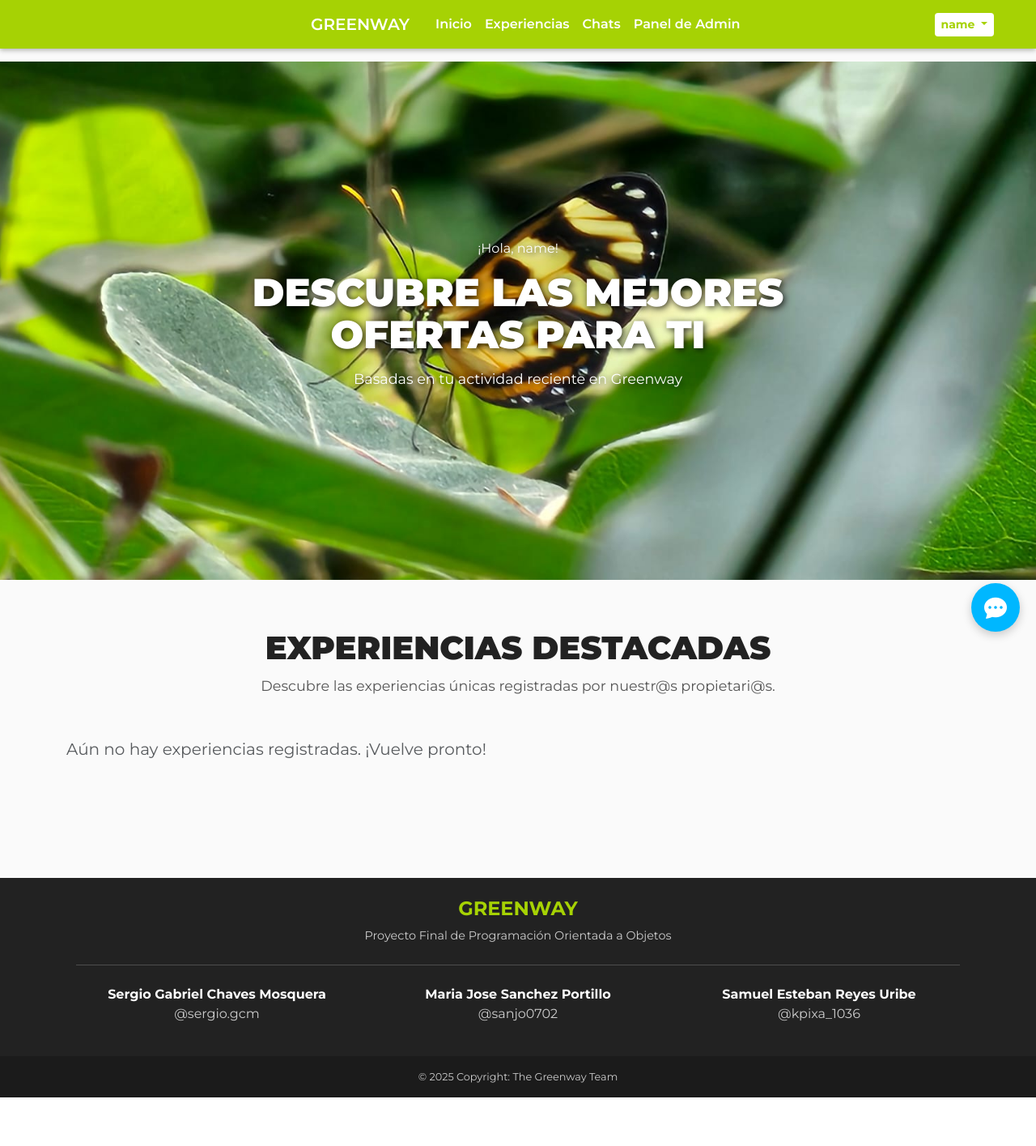
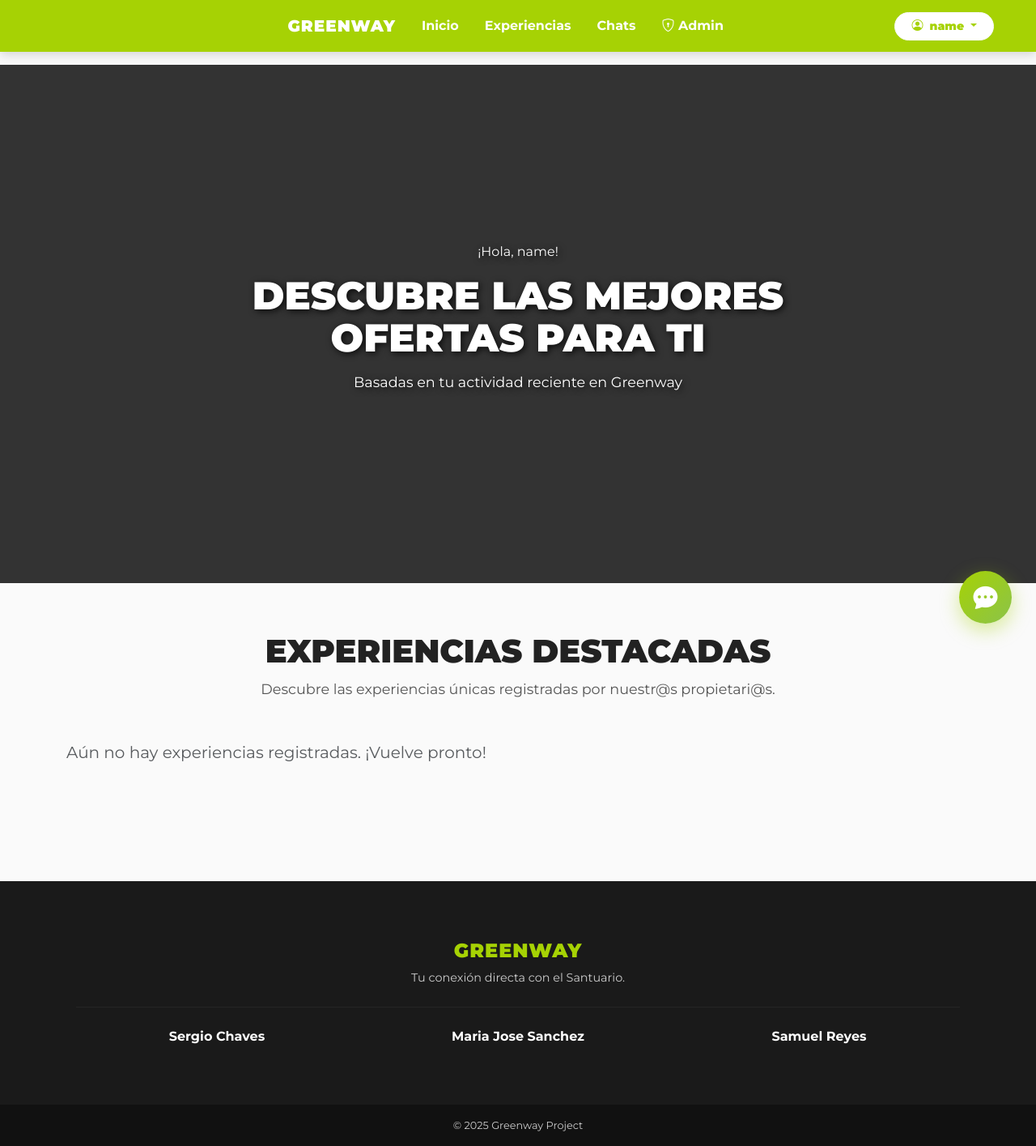
Before and after one commit to sechaves/CRUD-Firebase-Greenway, a Flask app: page /home in a window 1280 px wide. Shown: the whole page at 81% size. Before the commit the page ends 1355 px from the top, so only its background shows below. Run offline with Flask 3, Linux system fonts and the light colour scheme; the visitor is signed in with stand-in values (Sample User, id 1); data that the repository does not hold is empty; parts of the project's set-up code (start-up, migrations or seed data) failed here and were passed over.

Commit message:
edit css

```diff
--- a/app/templates/base.html
+++ b/app/templates/base.html
@@ -5,7 +5,6 @@
     <meta name="viewport" content="width=device-width, initial-scale=1.0">
     <title>{% block title %}Bienvenido{% endblock %} - GREENWAY</title>
 
-    <!-- Links CSS Comunes -->
     <link href="https://cdn.jsdelivr.net/npm/bootstrap@5.3.0/dist/css/bootstrap.min.css" rel="stylesheet">
     <link rel="stylesheet" href="https://cdn.jsdelivr.net/npm/bootstrap-icons@1.11.3/font/bootstrap-icons.min.css">
     <link href="https://fonts.googleapis.com/css2?family=Montserrat:wght@400;600;700;900&display=swap" rel="stylesheet">
@@ -15,200 +14,225 @@
 
         :root {
             --greenway-primary: #A6D204; /* Verde principal */
-            --greenway-accent: #00b7ff;   /* Naranja (para el chat) */
-            --greenway-yellow-light: #FBEE3F; /* Amarillo alerta */
-            --greenway-blue: #648BFF;       /* Azul info */
+            --greenway-accent: #00b7ff;   /* Azul/Celeste */
+            --greenway-yellow-light: #FBEE3F;
+            --greenway-blue: #648BFF;
             --greenway-text: #222;
         }
 
         body {
             font-family: 'Montserrat', sans-serif;
             background-color: #fafafa;
-            /* El padding-top se añade con JS para que sea dinámico */
+            /* El padding-top se añade con JS */
         }
 
         /* NAVBAR (Común) */
         .navbar-greenway {
             background-color: var(--greenway-primary) !important;
-            box-shadow: 0 2px 6px rgba(0,0,0,0.3);
-            padding: 10px 40px;
+            box-shadow: 0 4px 12px rgba(0,0,0,0.15);
+            padding: 12px 40px;
             position: fixed;
             top: 0;
             width: 100%;
             z-index: 1030;
             transition: transform 0.3s ease-in-out;
         }
-        .navbar-greenway .navbar-brand, .navbar-greenway .nav-link { color: white !important; font-weight: 600; transition: color 0.3s; }
-        .navbar-greenway .nav-link:hover { color: #222 !important; }
-        .navbar-greenway .btn-light { background-color: white !important; color: var(--greenway-primary) !important; font-weight: 700; border: none; transition: all 0.3s; }
-        .navbar-greenway .btn-light:hover { background-color: #f8f8f8 !important; transform: scale(1.05); }
+        .navbar-greenway .navbar-brand, .navbar-greenway .nav-link { color: white !important; font-weight: 700; transition: opacity 0.3s; }
+        .navbar-greenway .nav-link:hover { opacity: 0.8; }
+        .navbar-greenway .btn-light { background-color: white !important; color: var(--greenway-primary) !important; font-weight: 800; border-radius: 20px; padding: 6px 20px; transition: all 0.3s; }
+        .navbar-greenway .btn-light:hover { transform: translateY(-2px); box-shadow: 0 4px 10px rgba(0,0,0,0.2); }
         .navbar-hidden { transform: translateY(-100%); }
 
         /* FOOTER (Común) */
         .footer-greenway {
-            background-color: #222;
+            background-color: #1a1a1a;
             color: #ccc;
+            padding-top: 3rem;
         }
-        .footer-greenway h5 { font-weight: 700; color: var(--greenway-primary); font-size: 1.5rem; }
+        .footer-greenway h5 { font-weight: 800; color: var(--greenway-primary); font-size: 1.5rem; letter-spacing: 1px; }
         .footer-greenway p { font-size: 0.9rem; margin-bottom: 5px; }
         .footer-greenway strong { color: #fff; }
-        .footer-greenway .copyright { background-color: rgba(0, 0, 0, 0.2); font-size: 0.8rem; }
+        .footer-greenway .copyright { background-color: #111; font-size: 0.8rem; margin-top: 2rem; }
 
-        /* ANIMATIONS (Común) */
-        @keyframes fadeIn { from { opacity: 0; transform: translateY(15px); } to { opacity: 1; transform: translateY(0); } }
-
-        /* Colores de Alertas (Flash) Personalizados */
-        .alert-success { background-color: var(--greenway-primary); color: white; border: none; }
-        .alert-danger { background-color: #dc3545; color: white; border: none; }
-        .alert-info { background-color: var(--greenway-blue); color: white; border: none; }
-        .alert-warning { background-color: var(--greenway-yellow-light); color: var(--greenway-text); border: none; }
-
-        /* --- ESTILOS DEL CHATBOT --- */
+        /* --- ESTILOS DEL CHATBOT (REDISEÑADO) --- */
         #chat-toggle {
             position: fixed;
-            bottom: 20px;
-            right: 20px;
-            width: 60px;
-            height: 60px;
-            background-color: var(--greenway-accent); /* Color del botón */
+            bottom: 30px;
+            right: 30px;
+            width: 65px;
+            height: 65px;
+            background: linear-gradient(135deg, var(--greenway-primary), #8bc34a);
             color: white;
             border-radius: 50%;
             border: none;
-            font-size: 28px;
+            font-size: 30px;
             display: flex;
             justify-content: center;
             align-items: center;
-            box-shadow: 0 4px 12px rgba(0,0,0,0.2);
+            box-shadow: 0 8px 24px rgba(166, 210, 4, 0.4);
             z-index: 1040;
-            transition: all 0.3s ease;
+            transition: all 0.3s cubic-bezier(0.175, 0.885, 0.32, 1.275);
+            cursor: pointer;
         }
         #chat-toggle:hover {
-            transform: scale(1.1);
-            background-color: #00a2ff; /* Un poco más oscuro al pasar el mouse */
+            transform: scale(1.1) rotate(10deg);
         }
+
         #chat-window {
             position: fixed;
-            bottom: 90px;
-            right: 20px;
-            width: 350px;
-            height: 450px;
-            background-color: white;
-            border-radius: 15px;
-            box-shadow: 0 5px 20px rgba(0,0,0,0.25);
+            bottom: 110px;
+            right: 30px;
+            width: 380px;
+            height: 550px;
+            background-color: #ffffff;
+            border-radius: 24px;
+            box-shadow: 0 12px 48px rgba(0,0,0,0.15);
             z-index: 1039;
             display: flex;
             flex-direction: column;
             overflow: hidden;
-            /* Oculto por defecto */
+            /* Animación de entrada */
             opacity: 0;
-            transform: translateY(20px);
+            transform: translateY(20px) scale(0.95);
             visibility: hidden;
-            transition: all 0.3s ease-in-out;
+            transition: all 0.3s cubic-bezier(0.165, 0.84, 0.44, 1);
+            border: 1px solid rgba(0,0,0,0.05);
         }
         #chat-window.open {
             opacity: 1;
-            transform: translateY(0);
+            transform: translateY(0) scale(1);
             visibility: visible;
         }
+
         #chat-header {
-            background-color: var(--greenway-accent); /* Color del header */
+            /* CORREGIDO: Cambié #9yc33a por #8bc34a (verde válido) */
+            background: linear-gradient(135deg, var(--greenway-primary), #8bc34a);
             color: white;
-            padding: 15px;
-            font-weight: 700;
-            font-size: 1.1rem;
-            text-align: center;
+            padding: 20px;
+            display: flex;
+            align-items: center;
+            justify-content: space-between;
+            border-bottom: 1px solid rgba(255,255,255,0.1);
         }
+        #chat-header h5 { margin: 0; font-weight: 700; font-size: 1.1rem; display: flex; align-items: center; gap: 8px; }
+        #chat-close-btn { background: none; border: none; color: white; opacity: 0.8; font-size: 1.2rem; cursor: pointer; transition: opacity 0.2s;}
+        #chat-close-btn:hover { opacity: 1; }
+
         #chat-messages {
             flex-grow: 1;
-            padding: 15px;
+            padding: 20px;
             overflow-y: auto;
             display: flex;
             flex-direction: column;
-            gap: 12px;
+            gap: 15px;
+            background-color: #f9f9f9;
         }
+
+        /* BURBUJAS DE MENSAJE */
         .chat-message {
-            padding: 10px 14px;
-            border-radius: 20px;
-            max-width: 80%;
-            line-height: 1.4;
+            padding: 12px 16px;
+            border-radius: 18px;
+            max-width: 85%;
+            line-height: 1.5;
+            font-size: 0.95rem;
+            position: relative;
+            animation: fadeIn 0.3s ease;
         }
+        @keyframes fadeIn { from { opacity: 0; transform: translateY(10px); } to { opacity: 1; transform: translateY(0); } }
+
         .user-message {
-            background-color: #f1f1f1;
+            background-color: var(--greenway-accent); /* Color Azul */
+            color: white;
+            align-self: flex-end;
+            border-bottom-right-radius: 4px; /* Efecto burbuja */
+            box-shadow: 0 2px 5px rgba(0, 183, 255, 0.2);
+        }
+
+        .bot-message {
+            background-color: #ffffff;
             color: #333;
-            align-self: flex-end;
-            border-bottom-right-radius: 5px;
+            align-self: flex-start;
+            border-bottom-left-radius: 4px; /* Efecto burbuja */
+            border: 1px solid #eee;
+            box-shadow: 0 2px 5px rgba(0,0,0,0.05);
         }
-        .bot-message {
-            background-color: var(--greenway-accent);
-            color: white;
-            align-self: flex-start;
-            border-bottom-left-radius: 5px;
+
+        /* Animación de "escribiendo" */
+        .bot-message.loading {
+            color: #888;
+            font-style: italic;
+            background: #f0f0f0;
         }
-        .bot-message.loading {
-            /* Animación de "escribiendo..." */
-            animation: pulse 1.5s infinite;
-        }
-        @keyframes pulse { 0%, 100% { opacity: 1; } 50% { opacity: 0.5; } }
 
         #chat-form {
             display: flex;
-            border-top: 1px solid #eee;
-            padding: 10px;
+            padding: 15px;
+            background: white;
+            border-top: 1px solid #f0f0f0;
+            gap: 10px;
         }
         #chat-input {
             flex-grow: 1;
-            border: none;
-            padding: 10px;
-            border-radius: 20px;
-            background-color: #f7f7f7;
+            border: 1px solid #eee;
+            padding: 12px 20px;
+            border-radius: 30px;
+            background-color: #f8f9fa;
+            transition: all 0.2s;
         }
         #chat-input:focus {
             outline: none;
-            box-shadow: 0 0 0 2px var(--greenway-accent);
+            background-color: white;
+            border-color: var(--greenway-accent);
+            box-shadow: 0 0 0 3px rgba(0, 183, 255, 0.1);
         }
         #chat-submit {
-            background: none;
+            background: var(--greenway-accent);
             border: none;
-            color: var(--greenway-accent);
-            font-size: 20px;
-            padding: 0 10px;
+            color: white;
+            width: 45px;
+            height: 45px;
+            border-radius: 50%;
+            display: flex;
+            justify-content: center;
+            align-items: center;
+            font-size: 18px;
+            cursor: pointer;
+            transition: transform 0.2s;
+            box-shadow: 0 4px 10px rgba(0, 183, 255, 0.3);
         }
+        #chat-submit:hover { transform: scale(1.1); }
+
     </style>
 
-    <!-- Bloque para estilos específicos de cada página -->
     {% block styles %}{% endblock %}
 
 </head>
 <body>
 
-    <!-- ======== NAVBAR (EN BASE.HTML) ======== -->
     <nav class="navbar navbar-expand-lg navbar-greenway">
         <div class="container-fluid d-flex justify-content-between align-items-center">
 
             <div style="width: 100px;"></div>
 
             <div class="d-flex mx-auto align-items-center">
-                <a class="navbar-brand me-4" href="{{ url_for('home') }}">
+                <a class="navbar-brand me-4" href="{{ url_for('home') }}" style="font-weight: 900; letter-spacing: 1px;">
                     GREENWAY
                 </a>
                 <div class="collapse navbar-collapse show" id="navbarNav">
-                    <ul class="navbar-nav">
+                    <ul class="navbar-nav gap-3">
                         <li class="nav-item"><a class="nav-link" href="{{ url_for('home') }}">Inicio</a></li>
                         <li class="nav-item"><a class="nav-link" href="{{ url_for('experiencias') }}">Experiencias</a></li>
                         <li class="nav-item"><a class="nav-link" href="{{ url_for('chats') }}">Chats</a></li>
 
-                        <!-- Lógica de Roles -->
                         {% if session.role == 'admin' %}
                             <li class="nav-item">
-                                <a class="nav-link" href="{{ url_for('admin_panel') }}">Panel de Admin</a>
+                                <a class="nav-link text-warning" href="{{ url_for('admin_panel') }}"><i class="bi bi-shield-lock"></i> Admin</a>
                             </li>
                         {% elif session.role == 'propietaria' %}
                             <li class="nav-item">
-                                <a class="nav-link" href="{{ url_for('crear_experiencia_form') }}">Registrar Experiencia</a>
+                                <a class="nav-link" href="{{ url_for('crear_experiencia_form') }}"><i class="bi bi-plus-circle"></i> Publicar</a>
                             </li>
                         {% endif %}
-                        <!-- Fin de la lógica de roles -->
-
                     </ul>
                 </div>
             </div>
@@ -216,31 +240,28 @@
             <ul class="navbar-nav">
                 <li class="nav-item dropdown">
                     <a class="btn btn-sm btn-light dropdown-toggle" href="#" role="button" data-bs-toggle="dropdown" aria-expanded="false">
-                        <!-- Muestra el email si está en la sesión -->
                         {% if session.user_email %}
-                            {{ session.user_email.split('@')[0] }}
+                            <i class="bi bi-person-circle me-1"></i> {{ session.user_email.split('@')[0] }}
                         {% else %}
                             Cuenta
                         {% endif %}
                     </a>
-                    <ul class="dropdown-menu dropdown-menu-end">
-                        <li><a class="dropdown-item" href="{{ url_for('profile') }}">Mi Perfil</a></li>
-                        <li><a class="dropdown-item" href="{{ url_for('settings') }}">Configuración</a></li>
+                    <ul class="dropdown-menu dropdown-menu-end shadow border-0 rounded-3 mt-2">
+                        <li><a class="dropdown-item py-2" href="{{ url_for('profile') }}"><i class="bi bi-person me-2"></i> Mi Perfil</a></li>
                         <li><hr class="dropdown-divider"></li>
-                        <li><a class="dropdown-item text-danger" href="{{ url_for('logout') }}">Cerrar Sesión</a></li>
+                        <li><a class="dropdown-item py-2 text-danger" href="{{ url_for('logout') }}"><i class="bi bi-box-arrow-right me-2"></i> Cerrar Sesión</a></li>
                     </ul>
                 </li>
             </ul>
         </div>
     </nav>
 
-    <!-- ======== CONTENEDOR DE NOTIFICACIONES (FLASH) ======== -->
     <div class="container" style="position: relative; z-index: 1025; margin-top: 1rem;">
         {% with messages = get_flashed_messages(with_categories=true) %}
           {% if messages %}
             <div class="mt-2">
               {% for category, message in messages %}
-                <div class="alert alert-{{ category }} alert-dismissible fade show" role="alert">
+                <div class="alert alert-{{ category }} alert-dismissible fade show shadow-sm rounded-3" role="alert">
                   {{ message }}
                   <button type="button" class="btn-close" data-bs-dismiss="alert" aria-label="Close"></button>
                 </div>
@@ -250,49 +271,50 @@
         {% endwith %}
     </div>
 
-    <!-- ======== CONTENIDO PRINCIPAL (HEREDABLE) ======== -->
-    <main>
+    <main style="min-height: 80vh;">
         {% block content %}{% endblock %}
     </main>
 
-    <!-- ======== FOOTER (EN BASE.HTML) ======== -->
     <footer class="text-center footer-greenway mt-5">
         <div class="container p-4">
             <section class="mb-4">
                 <h5>GREENWAY</h5>
-                <p>Proyecto Final de Programación Orientada a Objetos</p>
+                <p>Tu conexión directa con el Santuario.</p>
             </section>
-            <hr>
+            <hr style="border-color: #444;">
             <section class="mt-4">
-                <div class="row justify-content-center">
+                <div class="row justify-content-center text-secondary">
                     <div class="col-lg-4 col-md-6 mb-3">
-                        <strong>Sergio Gabriel Chaves Mosquera</strong><br>
-                        @sergio.gcm
+                        <strong class="text-white">Sergio Chaves</strong>
                     </div>
                     <div class="col-lg-4 col-md-6 mb-3">
-                        <strong>Maria Jose Sanchez Portillo</strong><br>
-                        @sanjo0702
+                        <strong class="text-white">Maria Jose Sanchez</strong>
                     </div>
                     <div class="col-lg-4 col-md-6 mb-3">
-                        <strong>Samuel Esteban Reyes Uribe</strong><br>
-                        @kpixa_1036
+                        <strong class="text-white">Samuel Reyes</strong>
                     </div>
                 </div>
             </section>
         </div>
         <div class="text-center p-3 copyright">
-            © 2025 Copyright: The Greenway Team
+            © 2025 Greenway Project
         </div>
     </footer>
 
-    <!-- ======== CHATBOT HTML (EN BASE.HTML) ======== -->
     <div id="chat-window">
-        <div id="chat-header">Chat Greenway 🐝</div>
+        <div id="chat-header">
+            <div>
+                <h5><i class="bi bi-robot me-2"></i> Asistente IA</h5>
+            </div>
+            <button id="chat-close-btn"><i class="bi bi-chevron-down"></i></button>
+        </div>
+
         <div id="chat-messages">
-            <div class="bot-message">
-                ¡Hola! Soy Greenway-bot. ¿En qué puedo ayudarte hoy?
+            <div class="bot-message chat-message">
+                👋 ¡Hola! Soy el asistente virtual de Greenway. <br>¿En qué te puedo ayudar hoy?
             </div>
         </div>
+
         <form id="chat-form">
             <input type="text" id="chat-input" placeholder="Escribe tu pregunta..." autocomplete="off">
             <button type="submit" id="chat-submit">
@@ -300,25 +322,21 @@
             </button>
         </form>
     </div>
+
     <button id="chat-toggle">
         <i class="bi bi-chat-dots-fill"></i>
     </button>
 
 
-    <!-- ======== SCRIPTS COMUNES (EN BASE.HTML) ======== -->
     <script src="https://cdn.jsdelivr.net/npm/bootstrap@5.3.0/dist/js/bootstrap.bundle.min.js"></script>
 
-    <!-- SCRIPT PARA LA SMART NAVBAR (Común) -->
     <script>
         document.addEventListener('DOMContentLoaded', function() {
             let prevScrollPos = window.pageYOffset;
             const navbar = document.querySelector('.navbar-greenway');
-
-            // Ajuste dinámico del padding-top del body
             if (navbar) {
                 document.body.style.paddingTop = navbar.offsetHeight + 'px';
             }
-
             window.onscroll = function() {
                 if (!navbar) return;
                 const currentScrollPos = window.pageYOffset;
@@ -334,20 +352,18 @@
         });
     </script>
 
-    <!-- SCRIPT DEL CHATBOT (EN BASE.HTML) -->
     <script>
         document.addEventListener('DOMContentLoaded', function() {
             const chatWindow = document.getElementById('chat-window');
             const chatToggle = document.getElementById('chat-toggle');
+            const chatCloseBtn = document.getElementById('chat-close-btn');
             const chatForm = document.getElementById('chat-form');
             const chatInput = document.getElementById('chat-input');
             const chatMessages = document.getElementById('chat-messages');
 
-            // 1. Abrir/Cerrar el chat
-            if (chatToggle) { // Asegurarse de que el elemento exista
-                chatToggle.addEventListener('click', () => {
+            // Abrir/Cerrar
+            function toggleChat() {
                 chatWindow.classList.toggle('open');
-                    // Cambiar el ícono
                 const icon = chatToggle.querySelector('i');
                 if (chatWindow.classList.contains('open')) {
                     icon.classList.remove('bi-chat-dots-fill');
@@ -356,87 +372,68 @@
                     icon.classList.remove('bi-x-lg');
                     icon.classList.add('bi-chat-dots-fill');
                 }
-                });
             }
 
-            // 2. Enviar el formulario
-            if (chatForm) { // Asegurarse de que el elemento exista
+            if (chatToggle) chatToggle.addEventListener('click', toggleChat);
+            if (chatCloseBtn) chatCloseBtn.addEventListener('click', toggleChat);
+
+            // Enviar mensaje
+            if (chatForm) {
                 chatForm.addEventListener('submit', function(e) {
                     e.preventDefault();
                     const userMessage = chatInput.value.trim();
                     if (userMessage === '') return;
 
-                    // Añadir mensaje del usuario al chat
                     addMessage(userMessage, 'user');
                     chatInput.value = '';
 
-                    // Mostrar "escribiendo..."
-                    addMessage('...', 'bot', true);
+                    // Loader
+                    const loader = document.createElement('div');
+                    loader.classList.add('bot-message', 'chat-message', 'loading');
+                    loader.innerHTML = '<i class="bi bi-three-dots"></i> Escribiendo...';
+                    chatMessages.appendChild(loader);
+                    chatMessages.scrollTop = chatMessages.scrollHeight;
 
-                    // Enviar al backend (main.py)
                     fetch('/ask-chatbot', {
                         method: 'POST',
-                        headers: {
-                            'Content-Type': 'application/json'
-                        },
+                        headers: { 'Content-Type': 'application/json' },
                         body: JSON.stringify({ pregunta: userMessage })
                     })
                     .then(response => response.json())
                     .then(data => {
-                        // Quitar el "escribiendo..."
-                        removeLoadingMessage();
-
+                        loader.remove();
                         if (data.respuesta) {
                             addMessage(data.respuesta, 'bot');
                         } else {
-                            addMessage('Lo siento, hubo un error. Intenta de nuevo.', 'bot');
+                            addMessage('Lo siento, no pude procesar eso.', 'bot');
                         }
                     })
                     .catch(error => {
-                        console.error('Error en el chat:', error);
-                        removeLoadingMessage();
-                        addMessage('Error de conexión con el bot. 🤖', 'bot');
+                        loader.remove();
+                        addMessage('Error de conexión ⚠️', 'bot');
                     });
                 });
             }
 
-            // --- Funciones auxiliares del chat ---
-
-            function addMessage(text, sender, isLoading = false) {
+            function addMessage(text, sender) {
                 const messageEl = document.createElement('div');
                 messageEl.classList.add('chat-message');
                 messageEl.classList.add(sender === 'user' ? 'user-message' : 'bot-message');
-                if (isLoading) {
-                    messageEl.classList.add('loading');
-                }
-                messageEl.textContent = text;
+                messageEl.textContent = text; // Usamos textContent para evitar inyección HTML
                 chatMessages.appendChild(messageEl);
-
-                // Auto-scroll al fondo
                 chatMessages.scrollTop = chatMessages.scrollHeight;
             }
-
-            function removeLoadingMessage() {
-                const loadingEl = chatMessages.querySelector('.bot-message.loading');
-                if (loadingEl) {
-                    loadingEl.remove();
-                }
-            }
-
         });
     </script>
 
-    <!-- Bloque para scripts específicos de cada página -->
-    {% block scripts %}{% endblock %}
     <script>
-    // Cerrar alertas automáticamente después de 4 segundos
     setTimeout(function() {
         var alerts = document.querySelectorAll('.alert');
         alerts.forEach(function(alert) {
             var bsAlert = new bootstrap.Alert(alert);
             bsAlert.close();
         });
-    }, 4000); // 4000 milisegundos = 4 segundos
+    }, 4000);
     </script>
 
 </body>
```
Lines whose indentation alone changed are shown as unchanged.
